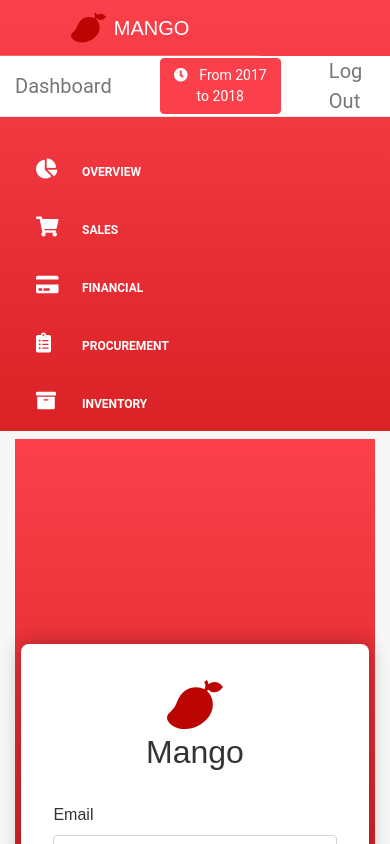
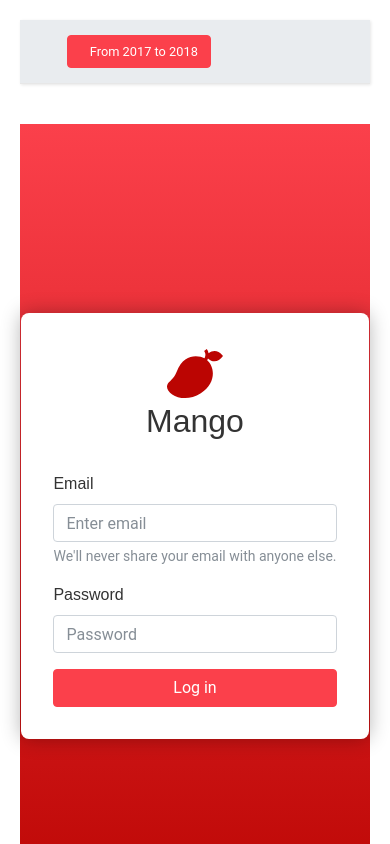
Before and after one commit to EdgarACarneiro/feup-sinf, an Angular app in the folder sinf/: page /login in a window 390 px wide. Built offline with nearby package versions, Linux system fonts and the light colour scheme.

Commit message:
responsive sidebar :confetti_ball:
- still needs improvements

```diff
--- a/sinf/src/app/app.component.html
+++ b/sinf/src/app/app.component.html
@@ -1,51 +1,64 @@
-<main>
-  <div class="row">
-    <div class="col side-bar d-flex justify-content-center header">
-      <img src="assets/img/logo.svg" width="35" height="35">
-      <h1 class="font-white title pl-2">
-        MANGO
-      </h1>
+<div class="wrapper">
+  <!-- Sidebar  -->
+  <nav id="sidebar">
+    <div class="sidebar-header d-flex justify-content-center mb-3">
+      <img src="assets/img/logo-white.svg" width="35" height="35">
+      <h3>Mango</h3>
     </div>
-    <div class="col my-nav d-flex align-items-center">
-      <p class="subtitle">Dashboard</p>
-      <button type="button" class="btn btn-primary ml-5 mr-5">
-        <i class="fas fa-clock mr-2"></i>
-        From 2017 to 2018
-      </button>
-      <p class="subtitle ml-auto">Log Out</p>
-    </div>
-  </div>
-  <div class="row full-height">
-    <div class="col side-bar font-white mt-4">
 
-      <button routerLink="./" routerLinkActive="active" [routerLinkActiveOptions]="{ exact: true }" class="btn dash-link text-left">
-        <i class="fas fa-chart-pie"></i>
+    <div class="d-flex flex-column">
+
+      <button routerLink="./" routerLinkActive="active" [routerLinkActiveOptions]="{ exact: true }" class="btn dash-link d-flex align-items-center">
+        <span class="lnr lnr-pie-chart"></span>
         <span class="pl-3">OVERVIEW</span>
       </button>
 
-      <button routerLink="./sales" routerLinkActive="active" class="btn dash-link text-left">
-        <i class="fas fa-shopping-cart"></i>
+      <button routerLink="./sales" routerLinkActive="active" class="btn dash-link d-flex align-items-center">
+        <span class="lnr lnr-cart"></span>
         <span class="pl-3">SALES</span>
       </button>
 
-      <button routerLink="./financial" routerLinkActive="active" class="btn dash-link text-left">
-        <i class="fas fa-credit-card"></i>
+      <button routerLink="./financial" routerLinkActive="active" class="btn dash-link d-flex align-items-center">
+        <span class="lnr lnr-briefcase"></span>
         <span class="pl-3">FINANCIAL</span>
       </button>
 
-      <button routerLink="./procurement" routerLinkActive="active" class="btn dash-link text-left">
-        <i class="fas fa-clipboard-list"></i>
+      <button routerLink="./procurement" routerLinkActive="active" class="btn dash-link d-flex align-items-center">
+        <span class="lnr lnr-book"></span>
         <span class="pl-3">PROCUREMENT</span>
       </button>
 
-      <button routerLink="./inventory" routerLinkActive="active" class="btn dash-link text-left">
-        <i class="fas fa-archive"></i>
+      <button routerLink="./inventory" routerLinkActive="active" class="btn dash-link d-flex align-items-center">
+        <span class="lnr lnr-store"></span>
         <span class="pl-3">INVENTORY</span>
       </button>
 
     </div>
-    <div class="col grey full-height pt-2">
-      <router-outlet></router-outlet>
-    </div>
+  </nav>
+
+  <!-- Page Content  -->
+  <div id="content">
+
+    <nav class="navbar navbar-expand-lg navbar-light bg-light d-flex align-items-center">
+
+      <button type="button" id="sidebarCollapse" class="btn btn-light mt-1">
+        <span class="lnr lnr-menu"></span>
+      </button>
+
+      <h4>Dashboard</h4>
+      <button type="button" class="btn btn-primary pivot d-flex align-items-center">
+        <span class="lnr lnr-clock"></span>
+        From 2017 to 2018
+      </button>
+
+      <button type="button" class="btn btn-light nav-button ml-auto">
+        <span class="lnr lnr-power-switch"></span>
+        <span class="text">Log Out</span>
+      </button>
+
+    </nav>
+
+    <router-outlet></router-outlet>
+
   </div>
-</main>
+</div>
--- a/sinf/src/app/app.component.scss
+++ b/sinf/src/app/app.component.scss
@@ -1,55 +1,78 @@
 @import '~src/styles';
+/*
+* HEADER STYLE
+*/
 
-main {
-    height: 100%;
-    background: linear-gradient($light-red, $strong-red);
+.navbar {
+    padding: 15px 10px;
+    background: #fff;
+    border: none;
+    border-radius: 0;
+    margin-bottom: 40px;
+    box-shadow: 1px 1px 3px rgba(0, 0, 0, 0.1);
+    border-bottom: 1px solid #e7e7e7;
+    h4 {
+        color: $medium-grey;
+        font-size: 1.2em;
+        margin: auto 3em auto 1em;
     }
-
-.header {
-    padding: 10px 15px;
-    border-bottom: 1px solid rgba(255, 255, 255, .2);
+    #sidebarCollapse {
+        font-size: 1.5em;
     }
-
-.title {
-    font-family: 'Montserrat', sans-serif;
-    font-weight: 500;
-    font-size: 20px;
-    margin: auto 0;
+    .nav-button {
+        font-size: 1.2em;
+        .text {
+            padding-left: 0.5em;
         }
-
-.subtitle {
-    color: $light-grey;
-    font-size: 20px;
-    margin: auto 0;
     }
-
-.my-nav {
-    border-bottom: 1px solid #e7e7e7;
-    background-color: white;
+    .pivot {
+        font-size: 0.8em;
+        span {
+            font-size: 1.3em;
+            margin-right: 0.6em;
         }
-
-.side-bar {
-    width: 260px !important;
-    max-width: 260px !important;
-    min-width: 260px !important;
-}
-
-.full-height {
-    height: 100%;
-    i {
-        font-size: 20px;
-        width: 30px !important;
     }
 }
 
+/*
+* SIDEBAR STYLE
+*/
+
+.wrapper {
+    display: flex;
+    width: 100%;
+    align-items: stretch;
+}
+
+#sidebar {
+    min-width: 250px;
+    max-width: 250px;
+    background: linear-gradient($light-red, $strong-red);
+    color: white;
+    transition: all 0.3s;
+    &.active {
+        margin-left: -250px;
+    }
+    .sidebar-header {
+        padding: 1em 0;
+        border-bottom: 1px solid rgba(255, 255, 255, .2);
+        h3 {
+            font-family: 'Montserrat', sans-serif;
+            font-size: 1.4em;
+            text-transform: uppercase;
+            margin: auto 0 auto 0.5em;
+        }
+    }
+    .lnr {
+        font-size: 1.7em;
+    }
     .dash-link {
-    width: calc(100% - 10px);
         background-color: inherit;
         color: white;
-    margin: 5px 5px;
-    padding: 12px 15px;
-    font-size: 12px;
-    font-weight: 600;
+        margin: 0.3em 1em;
+        padding: 1.2em 2em;
+        font-size: 0.8em;
+        font-weight: 500;
         &:hover {
             background: rgba(255, 255, 255, .13);
             opacity: 1;
@@ -58,25 +81,44 @@ main {
             background-color: rgba(255, 255, 255, 0.2);
         }
     }
-
-.font-white {
-    color: white !important;
 }
 
-.grey {
-    background-color: rgb(247, 247, 247);
+/*
+* CONTENT STYLE
+*/
+
+#content {
+    width: 100%;
+    padding: 20px;
+    min-height: 100vh;
+    transition: all 0.3s;
 }
 
-.row {
-    margin: 0 !important;
+/*
+* MEDIAQUERIES
+*/
+
+@media (max-width: 768px) {
+    .navbar {
+        h4 {
+            display: none;
         }
-
-.btn-primary {
-    font-size: 14px;
-    background-color: $light-red;
-    border-color: $light-red;
-    &:hover {
-        background-color: $strong-red;
-        border-color: $strong-red;
+        .pivot {
+            margin: auto 1em;
+        }
+        .nav-button {
+            .lnr {
+                font-size: 1.3em;
+            }
+            .text {
+                display: none;
             }
         }
+    }
+    #sidebar {
+        margin-left: -250px;
+        &.active {
+            margin-left: 0;
+        }
+    }
+}
--- a/sinf/src/app/app.component.ts
+++ b/sinf/src/app/app.component.ts
@@ -5,6 +5,7 @@ import { Component } from '@angular/core';
   templateUrl: './app.component.html',
   styleUrls: ['./app.component.scss']
 })
+
 export class AppComponent {
   title = 'sinf';
 }
--- a/sinf/src/index.html
+++ b/sinf/src/index.html
@@ -9,8 +9,7 @@
   <meta name="viewport" content="width=device-width, initial-scale=1">
   <link rel="icon" type="image/x-icon" href="assets/img/favicon.ico">
   <link rel="stylesheet" href="https://bootswatch.com/4/united/bootstrap.min.css">
-  <link rel="stylesheet" href="https://use.fontawesome.com/releases/v5.3.1/css/all.css" integrity="sha384-mzrmE5qonljUremFsqc01SB46JvROS7bZs3IO2EmfFsd15uHvIt+Y8vEf7N7fWAU"
-    crossorigin="anonymous">
+  <link rel="stylesheet" href="https://cdn.linearicons.com/free/1.0.0/icon-font.min.css">
 </head>
 
 <body>
@@ -19,6 +18,13 @@
     crossorigin="anonymous"></script>
   <script src="https://maxcdn.bootstrapcdn.com/bootstrap/3.3.7/js/bootstrap.min.js" integrity="sha384-Tc5IQib027qvyjSMfHjOMaLkfuWVxZxUPnCJA7l2mCWNIpG9mGCD8wGNIcPD7Txa"
     crossorigin="anonymous"></script>
+  <script type="text/javascript">
+    $(document).ready(function () {
+      $('#sidebarCollapse').on('click', function () {
+        $('#sidebar').toggleClass('active');
+      });
+    });
+  </script>
 </body>
 
 </html>
--- a/sinf/src/styles.scss
+++ b/sinf/src/styles.scss
@@ -1,11 +1,16 @@
-// VARIABLES //
+/*
+* VARIABLES
+*/
 $strong-red: #BB0502;
 $light-red: #FB404B;
-$light-grey: #777777;
+$medium-grey: #777777;
+$light-grey: rgba(203,203,210,.15);
 $font-family-heading: 'Montserrat', sans-serif;
 $font-family-base: Roboto, "Helvetica Neue", Arial, sans-serif;
 
-// STYLES //
+/*
+* GLOBAL STYLES
+*/
 html,
 body {
     height: 100%;
@@ -25,3 +30,16 @@ body {
         box-shadow: none !important;
     }
 }
+
+.btn-light {
+    background-color: transparent;
+    color: $medium-grey;
+    border: none;
+    &:hover,
+    &:active {
+        background-color: $light-grey!important;
+    }
+    &:focus {
+        box-shadow: none !important;
+    }
+}
```
Lines whose indentation alone changed are shown as unchanged.
